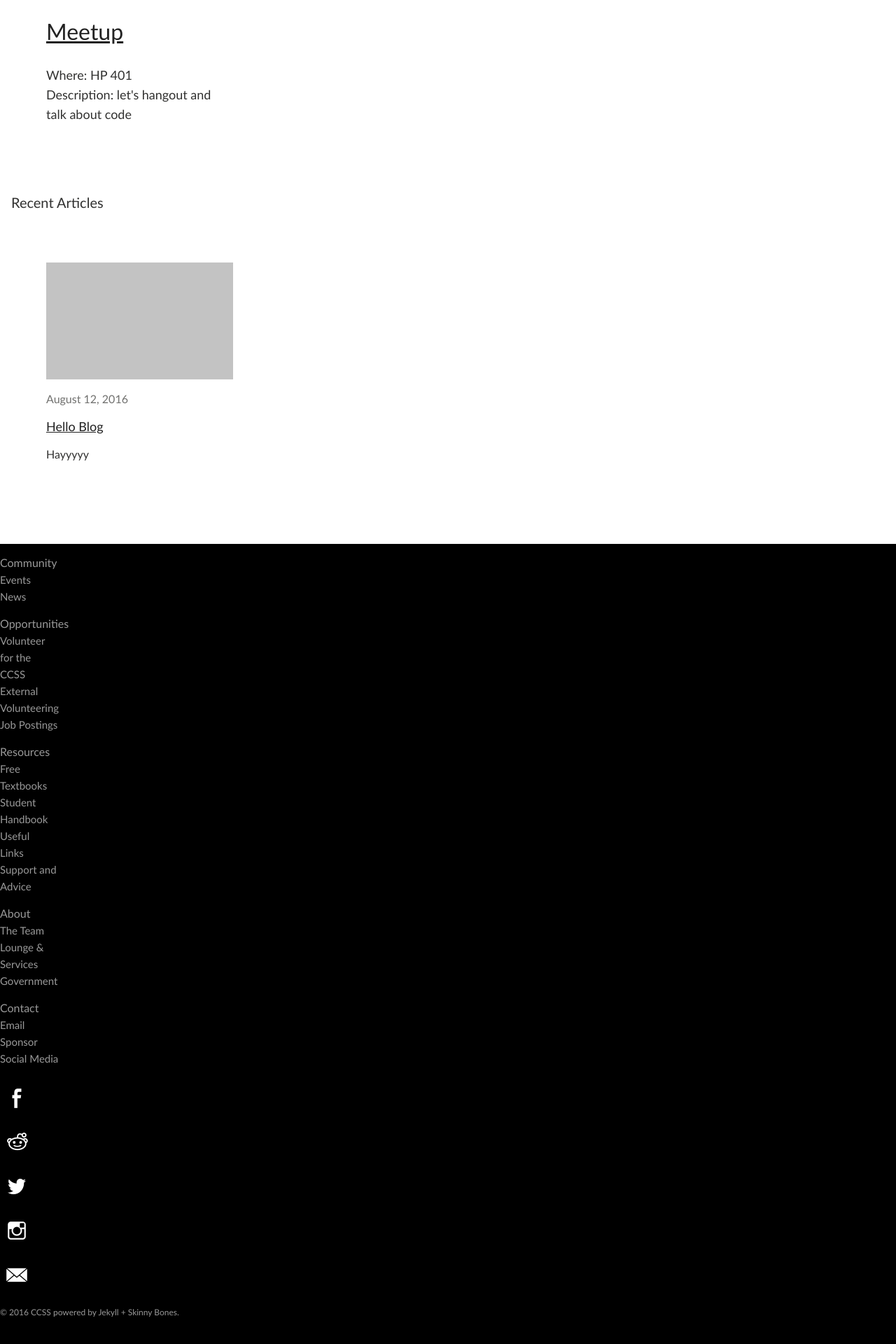
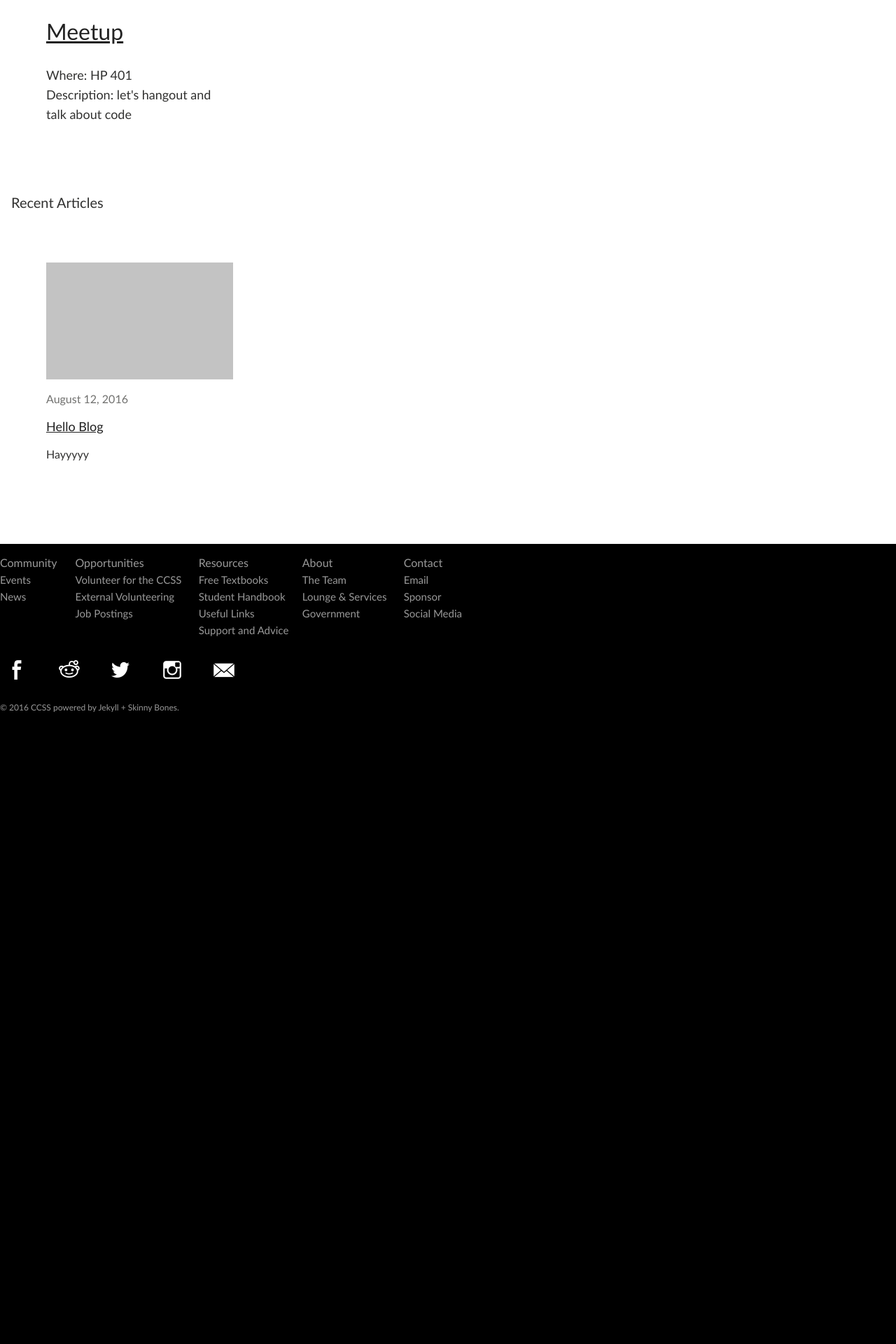
Before and after one commit to brittnylapierre/ccss_web, a Jekyll site: the page built from index.md, in a window 1280 px wide. Shown: the part 911-2831 px from the top of the page at 70% size. Built offline with Jekyll 4.4.1, drawn with Linux system fonts in a browser that asks for light colours.

Commit message:
Updated _layout.scss

```diff
--- a/_sass/_layout.scss
+++ b/_sass/_layout.scss
@@ -424,7 +424,7 @@
 	width: 100vw;
     display: inline-block;
     ul{
-    	max-width: 100px;
+    	max-width: 1000px;
     	li {
     		position: relative;
         	margin: auto;
```
